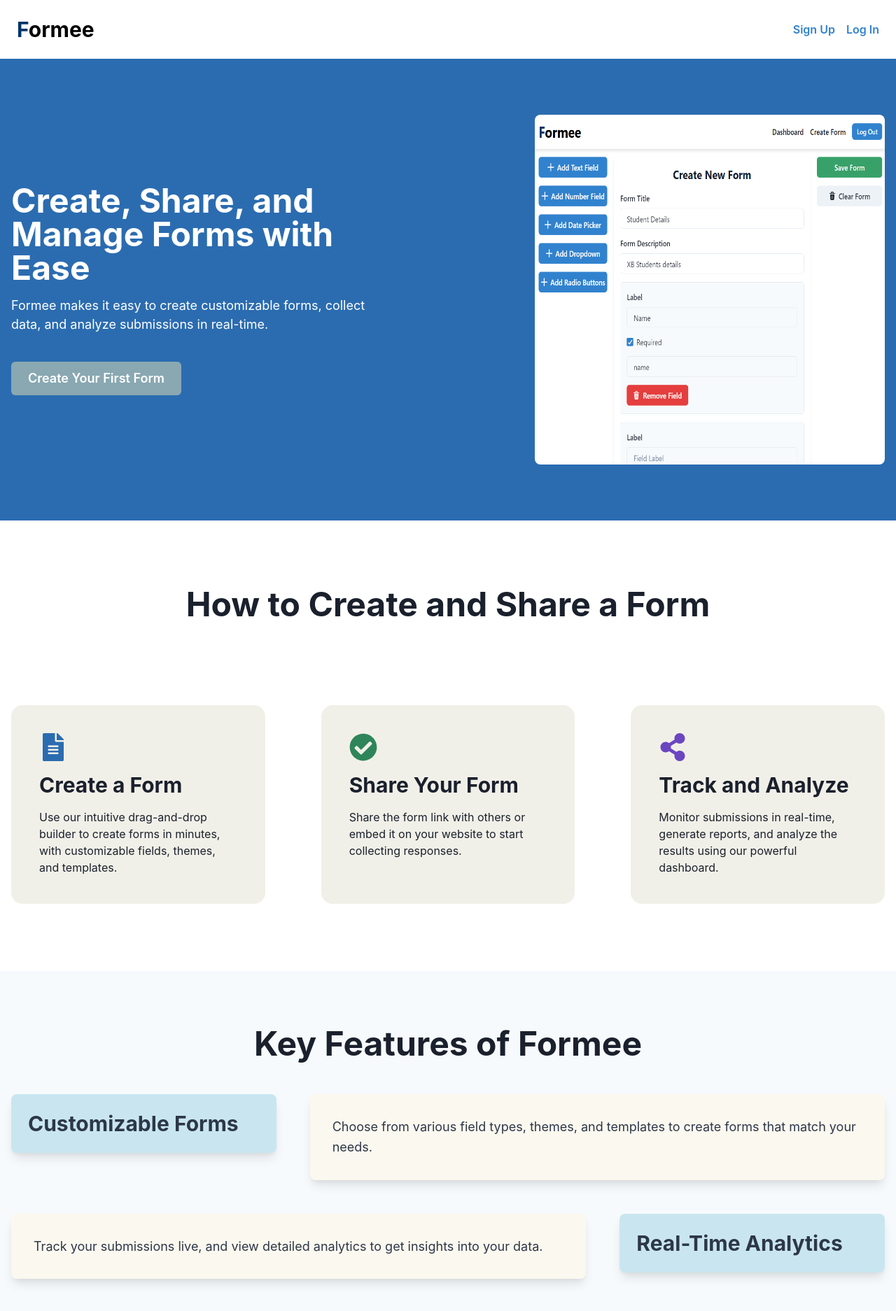
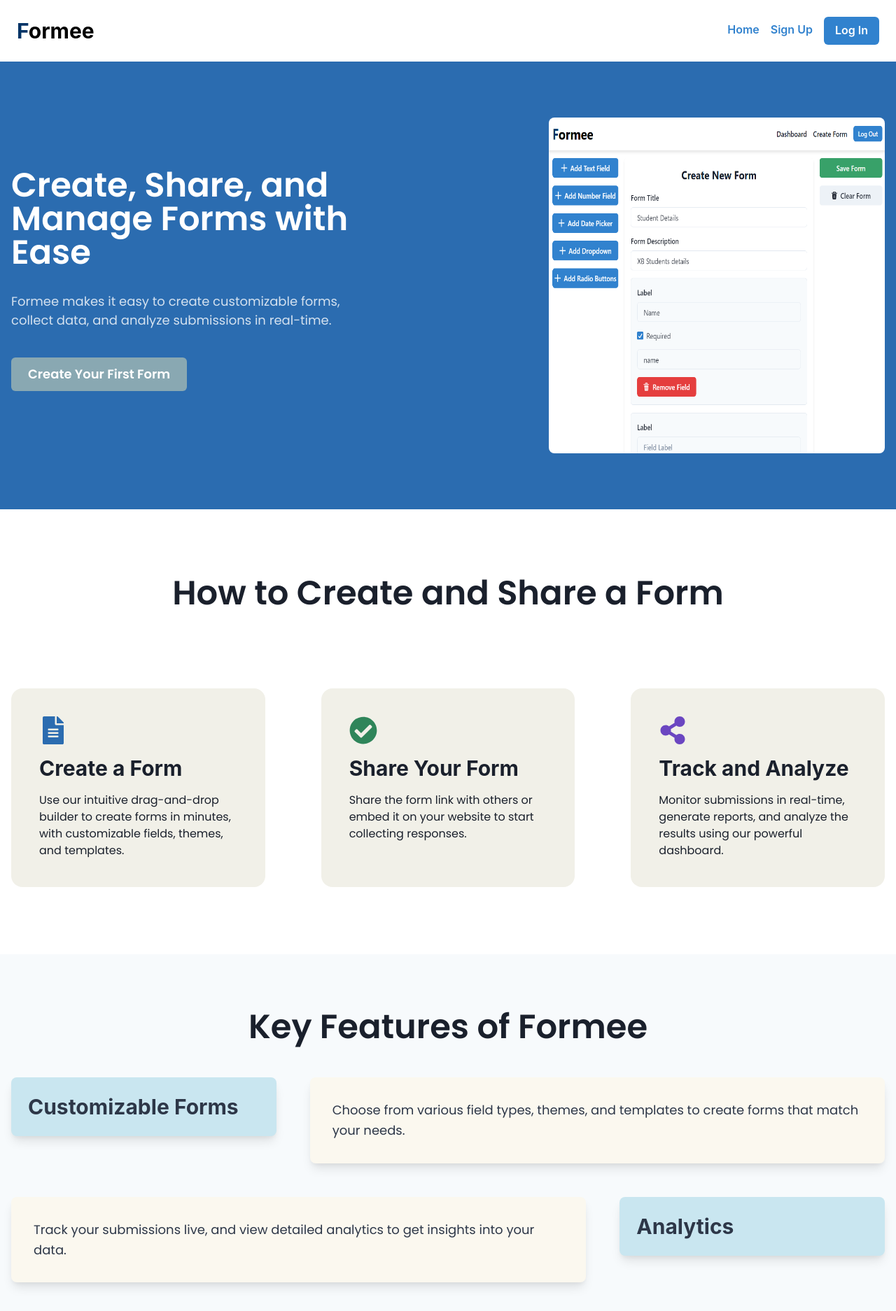
Before and after one commit to NehaVishwakarma26/Formee, a React (Create React App) app in the folder frontend/: page / in a window 1280 px wide. Shown: the top 1874 px of the page at 70% size. Built offline with nearby package versions, Linux system fonts and the light colour scheme.

Commit message:
UI changes in createform,formdetails,forminteraction and formsubmissions

```diff
--- a/frontend/src/Components/CreateForm.jsx
+++ b/frontend/src/Components/CreateForm.jsx
@@ -113,28 +113,28 @@ const CreateForm = ({ token }) => {
   return (
     <HStack spacing={4} justify="space-between" align="start" minH="100vh" p="4">
       {/* Left Section - Form Fields Buttons */}
-      <Box w="20%" position="sticky" top="10" align="start">
+      <Box w="20%" position="sticky" top="10" align="start" fontFamily="Poppins">
         <VStack spacing={4} align="stretch">
           <Button leftIcon={<AddIcon />} onClick={() => addField('text')} colorScheme="blue" width="full">
-            Add Text Field
+           Text Field
           </Button>
           <Button leftIcon={<AddIcon />} onClick={() => addField('number')} colorScheme="blue" width="full">
-            Add Number Field
+           Number Field
           </Button>
           <Button leftIcon={<AddIcon />} onClick={() => addField('date')} colorScheme="blue" width="full">
-            Add Date Picker
+            Date Picker
           </Button>
           <Button leftIcon={<AddIcon />} onClick={() => addField('select')} colorScheme="blue" width="full">
-            Add Dropdown
+             Dropdown
           </Button>
           <Button leftIcon={<AddIcon />} onClick={() => addField('radio')} colorScheme="blue" width="full">
-            Add Radio Buttons
+            Radio Buttons
           </Button>
         </VStack>
       </Box>
 
       {/* Center Section - Form Fields */}
-      <Box w="60%" overflowY="auto" p="4" borderRadius="md" boxShadow="md" bg="white">
+      <Box w="60%" overflowY="auto" p="4" borderRadius="md" boxShadow="md" bg="white" fontFamily="Poppins">
         <Text fontSize="2xl" mb="4" textAlign="center" fontWeight="bold">
           Create New Form
         </Text>
--- a/frontend/src/Components/FormDetails.jsx
+++ b/frontend/src/Components/FormDetails.jsx
@@ -270,7 +270,7 @@ const FormDetails = ({ token }) => {
           </VStack>
 
           {/* Display Fields */}
-          <Text fontWeight="bold" mt="4" mb="3">Fields:</Text>
+          {/* <Text fontWeight="bold" mt="4" mb="3">Fields:</Text>
           {form.fields.map((field, index) => (
             <Box key={index} mb="1">
               <Text>{field.label}</Text>
@@ -279,7 +279,7 @@ const FormDetails = ({ token }) => {
                 <Text>{`Values: ${field.values ? field.values.join(', ') : 'No values specified'}`}</Text>
               ) : null}
             </Box>
-          ))}
+          ))} */}
         </Box>
       </Flex>
     </Flex>
--- a/frontend/src/Components/FormInteraction.jsx
+++ b/frontend/src/Components/FormInteraction.jsx
@@ -25,6 +25,8 @@ const FormInteraction = () => {
   const [message, setMessage] = useState('');
   const [error, setError] = useState('');
   const [formError, setFormError] = useState('');
+
+
 
   // Fetch form details on component load
   useEffect(() => {
@@ -142,7 +144,7 @@ const FormInteraction = () => {
               )}
             </FormControl>
           ))}
-          <Button type="submit" colorScheme="blue" width="full" mt="4">
+          <Button type="submit" colorScheme="blue" width="full" mt="4" >
             Submit
           </Button>
         </VStack>
--- a/frontend/src/Components/FormSubmissions.jsx
+++ b/frontend/src/Components/FormSubmissions.jsx
@@ -29,9 +29,18 @@ const FormSubmissions = ({ token }) => {
     fetchSubmissions();
   }, [formId, token]);
 
+
+function downloadCSV()
+{
+  console.log(submissions);
+}
+
   return (
     <Box maxW="4xl" mx="auto" mt="10" p="6" boxShadow="lg" borderRadius="lg" bg="white">
-      <Text fontSize="2xl" mb="4" textAlign="center" fontWeight="bold">Form Submissions</Text>
+ <Flex justifyContent="space-between" alignItems="center" mb="4">
+  <Text fontSize="2xl" fontWeight="bold">Form Submissions</Text>
+  <Button size="lg" onClick={downloadCSV}>Download data</Button>
+</Flex>
 
       {error && <Text color="red.500" mb="4">{error}</Text>}
 
--- a/frontend/src/Components/HomeHeader.jsx
+++ b/frontend/src/Components/HomeHeader.jsx
@@ -19,13 +19,22 @@ function HomeHeader() {
 
       {/* Navigation Section */}
       <Box>
+
+      <Link onClick={() => handleNavigation('/')}>
+          <Button colorScheme="blue" variant="link" mr={4}>
+            Home
+          </Button>
+        </Link>
+
         <Link onClick={() => handleNavigation('/register')}>
           <Button colorScheme="blue" variant="link" mr={4}>
             Sign Up
           </Button>
         </Link>
+
+
         <Link onClick={() => handleNavigation('/login')}>
-          <Button colorScheme="blue" variant="link">
+          <Button colorScheme="blue" variant="solid">
             Log In
           </Button>
         </Link>
--- a/frontend/src/Components/HomePage.jsx
+++ b/frontend/src/Components/HomePage.jsx
@@ -4,21 +4,21 @@ import { FaCheckCircle, FaShareAlt, FaFileAlt } from 'react-icons/fa'; // Icons
 import mainImg from '../assets/images/logo.png'
 const HeroSection = () => {
   return (
-    <Box bg="blue.600" color="white" py={20}>
+    <Box bg="blue.600" color="white" py={20} fontFamily="Poppins,sans-serif">
       <Container maxW="container.xl">
         <Flex direction={{ base: 'column', md: 'row' }} justify="space-between" align="center">
-          <VStack align="start" spacing={4} maxW="lg">
-            <Heading as="h2" size="2xl" fontWeight="bold">
+          <VStack align="start" spacing={4} maxW="lg" >
+            <Heading as="h2" size="2xl" fontWeight="bold" fontFamily="Poppins,sans-serif" mb={4}>
               Create, Share, and Manage Forms with Ease
             </Heading>
-            <Text fontSize="lg">
+            <Text fontSize="lg" color="whiteAlpha.800">
               Formee makes it easy to create customizable forms, collect data, and analyze submissions in real-time.
             </Text>
-            <Button backgroundColor="#89A8B2" color="white" size="lg" mt={6} as="a" href="/login">
+            <Button mb="4" backgroundColor="#89A8B2" color="white" size="lg" mt={6} as="a" href="/login">
               Create Your First Form
             </Button>
           </VStack>
-          <Image src={mainImg} alt="App screenshot" boxSize="500px" borderRadius="lg" />
+          <Image src={mainImg} alt="App screenshot" boxSize="30em" borderRadius="lg" />
         </Flex>
       </Container>
     </Box>
@@ -27,11 +27,12 @@ const HeroSection = () => {
 
 const StepsSection = () => {
   return (
-    <Box py={24}>
+    <Box py={24} fontFamily="Poppins" >
       <Container maxW="container.xl">
-        <Heading as="h3" size="2xl" textAlign="center" mb={10}>
+        <Heading as="h3" size="2xl" textAlign="center" mb={8} fontFamily="Poppins">
           How to Create and Share a Form
         </Heading>
+
         <SimpleGrid columns={{ base: 1, md: 3 }} spacing={20} pt={20}>
           <VStack align="start" spacing={4} textAlign="center" backgroundColor="#F1F0E8" padding={10} borderRadius="1em">
             <Icon as={FaFileAlt} w={10} h={10} color="blue.600" />
@@ -62,9 +63,9 @@ const StepsSection = () => {
 
 const FeaturesSection = () => {
     return (
-      <Box bg="gray.50" py={20}>
+      <Box bg="gray.50" py={20} fontFamily="Poppins">
         <Container maxW="container.xl">
-          <Heading as="h3" size="2xl" textAlign="center" mb={12}>
+          <Heading as="h3" size="2xl" textAlign="center" mb={12} fontFamily="Poppins">
             Key Features of Formee
           </Heading>
 
@@ -92,7 +93,7 @@ const FeaturesSection = () => {
               </Box>
               <Box flex="1">
                 <Heading size="lg" textAlign="left" bg="#C9E6F0" color="gray.700" p={6} borderRadius="lg" boxShadow="lg">
-                  Real-Time Analytics
+                Analytics
                 </Heading>
               </Box>
             </HStack>
--- a/frontend/src/Components/Login.jsx
+++ b/frontend/src/Components/Login.jsx
@@ -39,12 +39,13 @@ const Login = ({ setToken }) => {
       bg="white"
       boxShadow="xl"
       borderWidth="1px"
+      fontFamily="Poppins"
     >
       <VStack spacing={6} align="center">
         <Text fontSize="3xl" fontWeight="bold" color="blue.600">
           Formee Login
         </Text>
-
+<Text fontFamily="Poppins">Hey! Enter your details to sign in to your account</Text>
         {/* Form Section */}
         <Box width="100%" maxW="lg" p={6} borderRadius="md" boxShadow="sm">
           <form onSubmit={handleLogin}>
@@ -109,7 +110,7 @@ const Login = ({ setToken }) => {
         {/* Register Link */}
         <Text fontSize="sm" color="gray.600">
           Don't have an account?{' '}
-          <Link color="blue.500" onClick={goToRegister} style={{ cursor: 'pointer', textDecoration: 'underline' }}>
+          <Link color="black.500" fontWeight="bold"  onClick={goToRegister} style={{ cursor: 'pointer', textDecoration: 'none' }}>
             Register here
           </Link>
         </Text>
--- a/frontend/src/Components/Register.jsx
+++ b/frontend/src/Components/Register.jsx
@@ -33,8 +33,18 @@ const Register = ({ setToken }) => {  // Accept setToken as a prop
   };
 
   return (
-    <Box maxW="md" mx="auto" mt="10" p="4" boxShadow="md" borderRadius="md" bg="gray.50">
-      <Text fontSize="2xl" mb="6" textAlign="center" fontWeight="bold">Register</Text>
+    <Box maxW="lg"
+    mx="auto"
+    mt="10"
+    p={{ base: '6', md: '10' }}
+    borderRadius="xl"
+    bg="white"
+    boxShadow="xl"
+    borderWidth="1px"
+    fontFamily="Poppins">
+      <Text fontSize="3xl" fontWeight="bold" color="blue.600" align="center" mb={6}>Register</Text>
+      <Text fontFamily="Poppins" align="center" mb={6}>Hey! Enter your details to create your account</Text>
+
       <form onSubmit={handleRegister}>
         <Box mb="4">
           <Text mb="2" fontWeight="medium">Name</Text>
```
